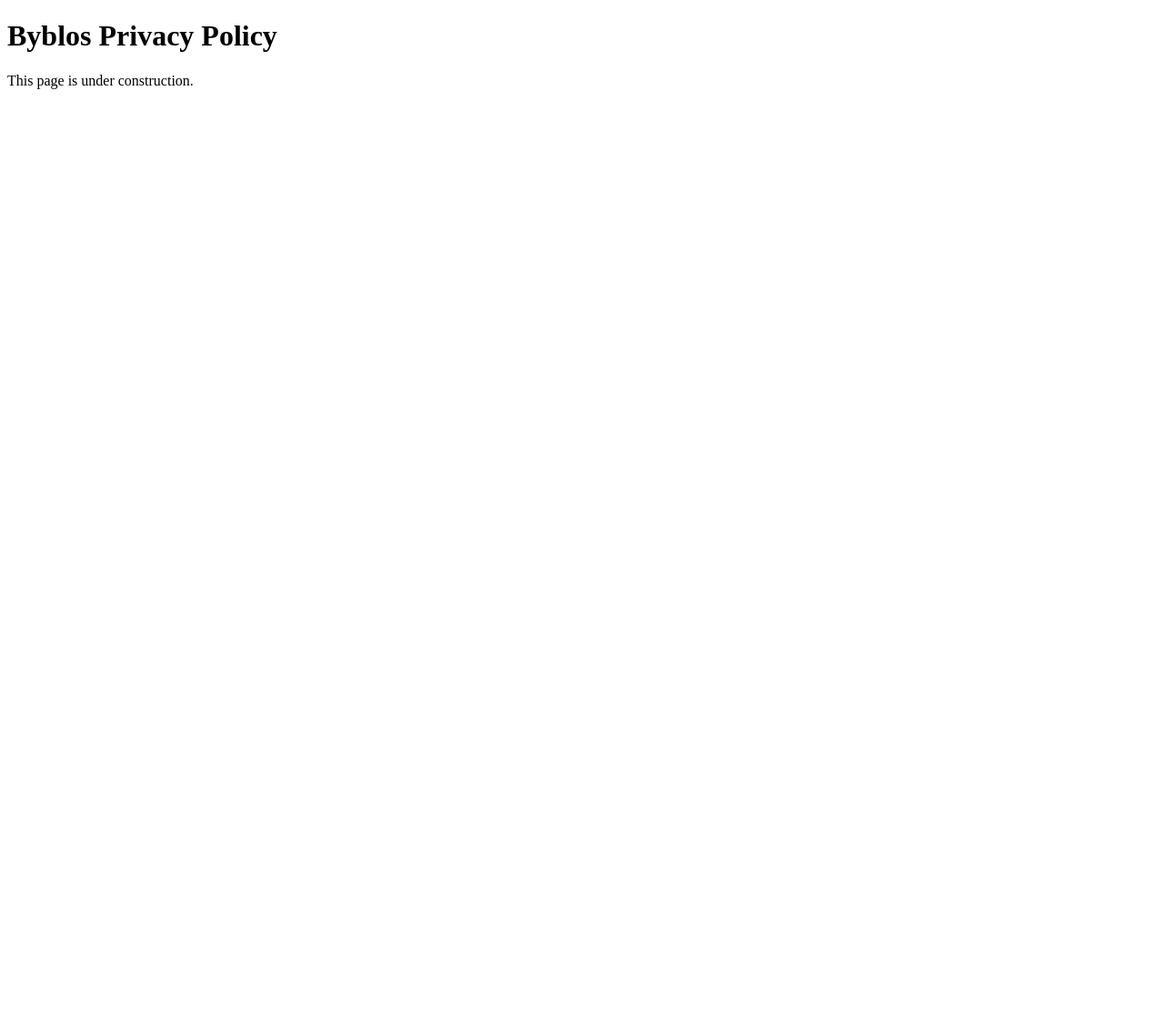
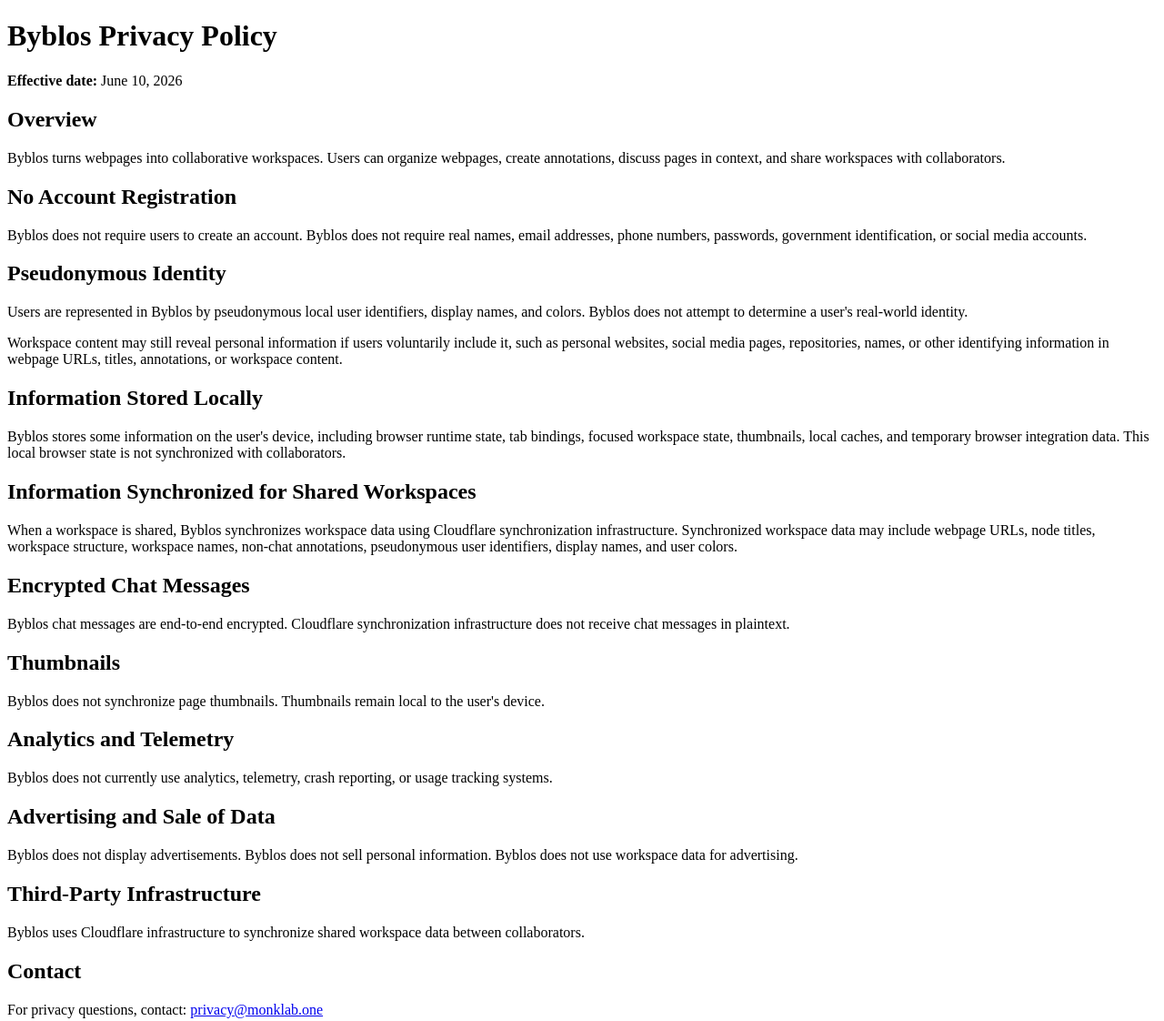
Before and after one commit to travismonk/monklab-site, a plain HTML site: page privacy.html in a window 1280 px wide. Shown: the whole page at 91% size. Before the commit the page ends 800 px from the top, so only its background shows below. Drawn offline with Linux system fonts and the light colour scheme.

Commit message:
privacy policy v1

```diff
--- a/privacy.html
+++ b/privacy.html
@@ -1,13 +1,82 @@
 <!doctype html>
 <html>
 <head>
+  <meta charset="utf-8">
   <title>Byblos Privacy Policy</title>
 </head>
 <body>
   <h1>Byblos Privacy Policy</h1>
 
+  <p><strong>Effective date:</strong> June 10, 2026</p>
+
+  <h2>Overview</h2>
   <p>
-    This page is under construction.
+    Byblos turns webpages into collaborative workspaces. Users can organize webpages,
+    create annotations, discuss pages in context, and share workspaces with collaborators.
+  </p>
+
+  <h2>No Account Registration</h2>
+  <p>
+    Byblos does not require users to create an account. Byblos does not require real names,
+    email addresses, phone numbers, passwords, government identification, or social media accounts.
+  </p>
+
+  <h2>Pseudonymous Identity</h2>
+  <p>
+    Users are represented in Byblos by pseudonymous local user identifiers, display names,
+    and colors. Byblos does not attempt to determine a user's real-world identity.
+  </p>
+  <p>
+    Workspace content may still reveal personal information if users voluntarily include it,
+    such as personal websites, social media pages, repositories, names, or other identifying
+    information in webpage URLs, titles, annotations, or workspace content.
+  </p>
+
+  <h2>Information Stored Locally</h2>
+  <p>
+    Byblos stores some information on the user's device, including browser runtime state,
+    tab bindings, focused workspace state, thumbnails, local caches, and temporary browser
+    integration data. This local browser state is not synchronized with collaborators.
+  </p>
+
+  <h2>Information Synchronized for Shared Workspaces</h2>
+  <p>
+    When a workspace is shared, Byblos synchronizes workspace data using Cloudflare
+    synchronization infrastructure. Synchronized workspace data may include webpage URLs,
+    node titles, workspace structure, workspace names, non-chat annotations, pseudonymous
+    user identifiers, display names, and user colors.
+  </p>
+
+  <h2>Encrypted Chat Messages</h2>
+  <p>
+    Byblos chat messages are end-to-end encrypted. Cloudflare synchronization infrastructure
+    does not receive chat messages in plaintext.
+  </p>
+
+  <h2>Thumbnails</h2>
+  <p>
+    Byblos does not synchronize page thumbnails. Thumbnails remain local to the user's device.
+  </p>
+
+  <h2>Analytics and Telemetry</h2>
+  <p>
+    Byblos does not currently use analytics, telemetry, crash reporting, or usage tracking systems.
+  </p>
+
+  <h2>Advertising and Sale of Data</h2>
+  <p>
+    Byblos does not display advertisements. Byblos does not sell personal information.
+    Byblos does not use workspace data for advertising.
+  </p>
+
+  <h2>Third-Party Infrastructure</h2>
+  <p>
+    Byblos uses Cloudflare infrastructure to synchronize shared workspace data between collaborators.
+  </p>
+
+  <h2>Contact</h2>
+  <p>
+    For privacy questions, contact: <a href="mailto:privacy@monklab.one">privacy@monklab.one</a>
   </p>
 </body>
 </html>
```
